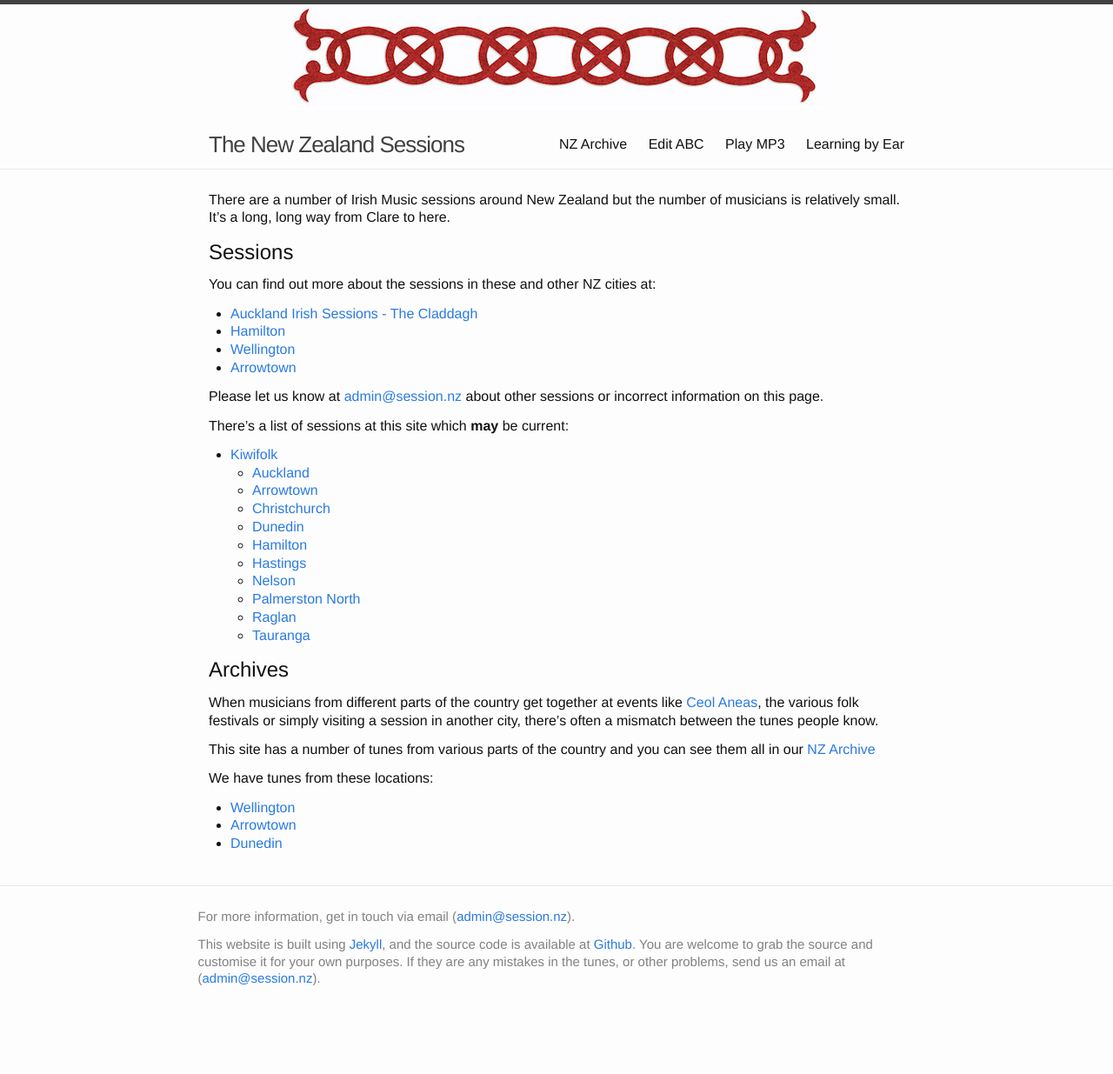
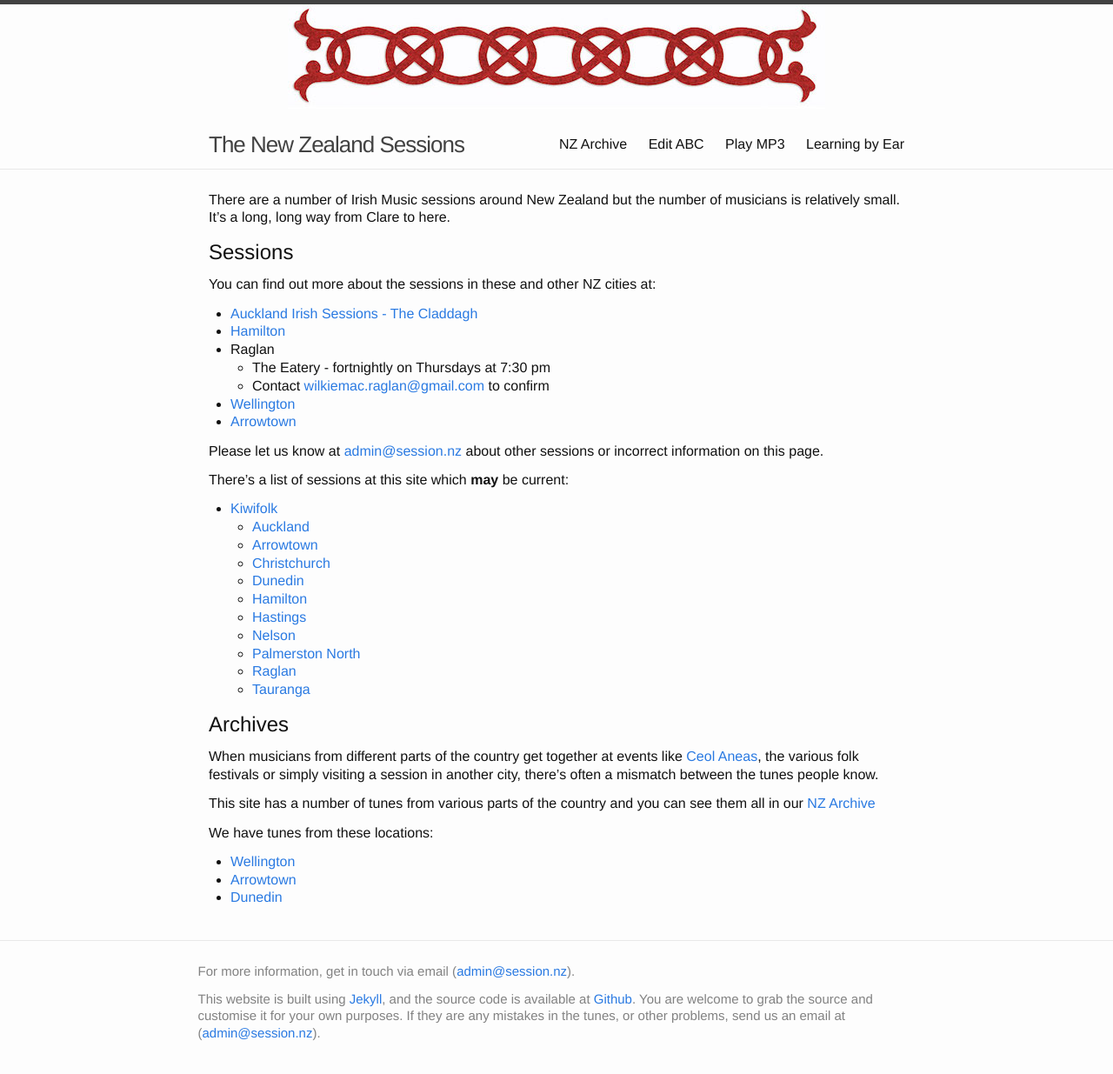
Before and after one commit to deanpemberton/music, a Jekyll site: the page built from index.md, in a window 1280 px wide. Shown: the whole page at 87% size. Built offline with Jekyll 4.4.1, drawn with Linux system fonts in a browser that asks for light colours; nearby versions of some CDN libraries; before the commit the page ends 1172 px from its top, so only the background shows below that.

Commit message:
Added Raglan

```diff
--- a/index.md
+++ b/index.md
@@ -10,6 +10,9 @@ You can find out more about the sessions in these and other NZ cities at:
 
   * <a href="https://www.facebook.com/groups/1461764424153462/">Auckland Irish Sessions - The Claddagh</a>
   * <a href="https://www.facebook.com/Tuesday-at-Biddys-Hamilton-134702863269582/">Hamilton</a>
+  * Raglan
+      * The Eatery - fortnightly on Thursdays at 7:30 pm
+      * Contact <a href="mailto:wilkiemac.raglan@gmail.com">wilkiemac.raglan@gmail.com</a> to confirm
   * <a href="http://wellington.session.nz">Wellington</a>
   * <a href="https://www.facebook.com/events/156779861168508/">Arrowtown</a>
 
```
